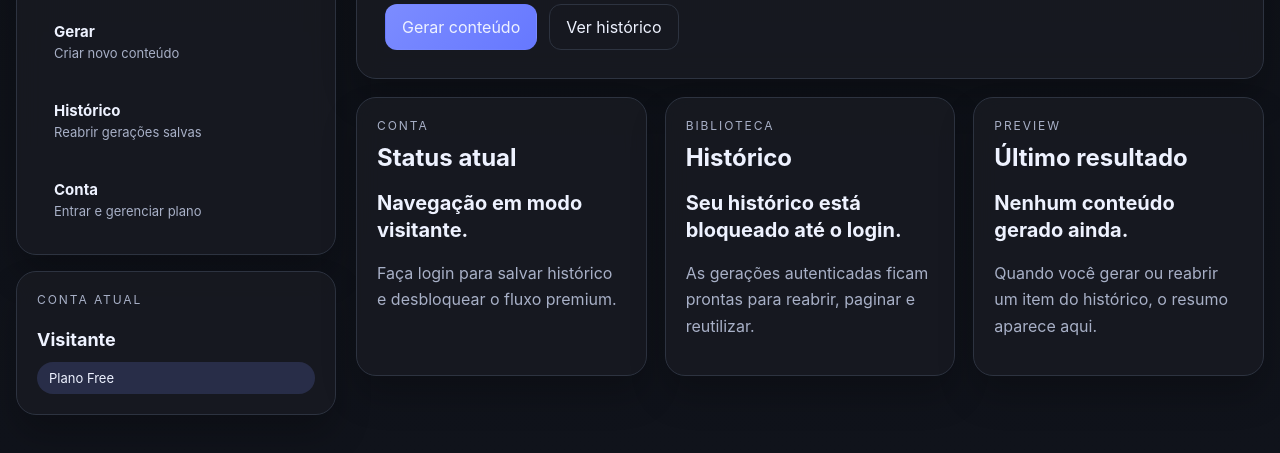
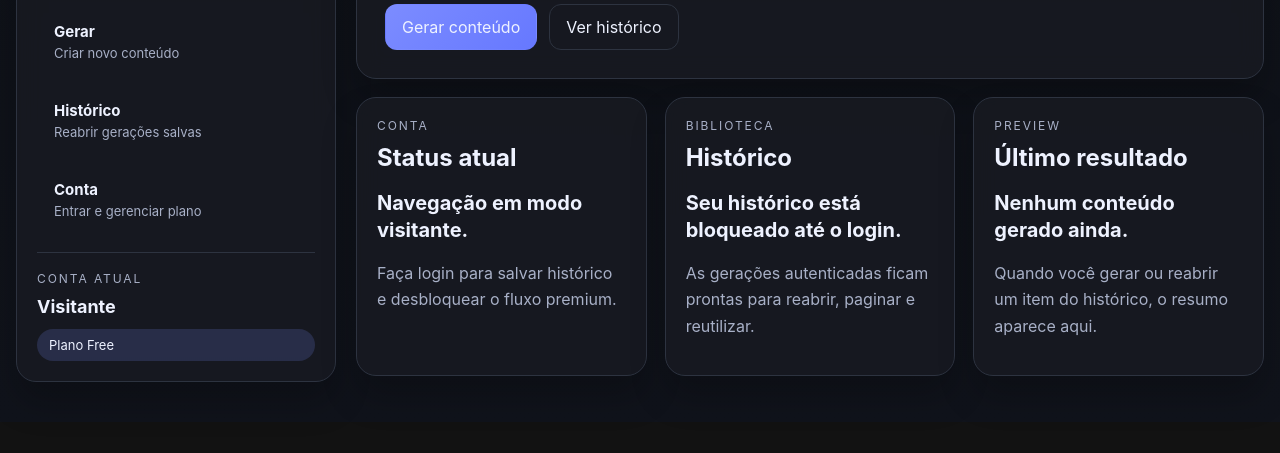
Before and after one commit to darilmaias-creator/postara1, a website: page postara-backend/public/index.html in a window 1280 px wide. Shown: the part 457-910 px from the top of the page. After the commit the page ends 879 px from the top, so only its background shows below. Drawn offline with nearby package versions, Linux system fonts and the light colour scheme.

Commit message:
style: move resumo da conta para menu lateral

```diff
--- a/postara-backend/public/index.html
+++ b/postara-backend/public/index.html
@@ -35,15 +35,14 @@
                     <span class="nav-link-label">Conta</span>
                     <span class="nav-link-copy">Entrar e gerenciar plano</span>
                 </button>
+                <div class="nav-account-summary">
+                    <p class="panel-kicker">Conta atual</p>
+                    <div class="account-summary">
+                        <p class="account-summary-name" id="sidebar-user-name">Visitante</p>
+                        <span class="badge" id="plan-badge">Plano Free</span>
+                    </div>
+                </div>
             </nav>
-
-            <section class="sidebar-status panel">
-                <p class="panel-kicker">Conta atual</p>
-                <div class="account-summary">
-                    <p class="account-summary-name" id="sidebar-user-name">Visitante</p>
-                    <span class="badge" id="plan-badge">Plano Free</span>
-                </div>
-            </section>
         </aside>
 
         <div class="workspace">
--- a/postara-backend/public/styles.css
+++ b/postara-backend/public/styles.css
@@ -118,6 +118,12 @@ button {
     gap: 10px;
 }
 
+.nav-account-summary {
+    margin-top: 8px;
+    padding-top: 18px;
+    border-top: 1px solid var(--border);
+}
+
 .nav-link {
     display: grid;
     gap: 4px;
@@ -149,11 +155,6 @@ button {
 .nav-link-copy {
     font-size: 13px;
     color: var(--muted);
-}
-
-.sidebar-status {
-    display: grid;
-    gap: 12px;
 }
 
 .account-summary {
```
